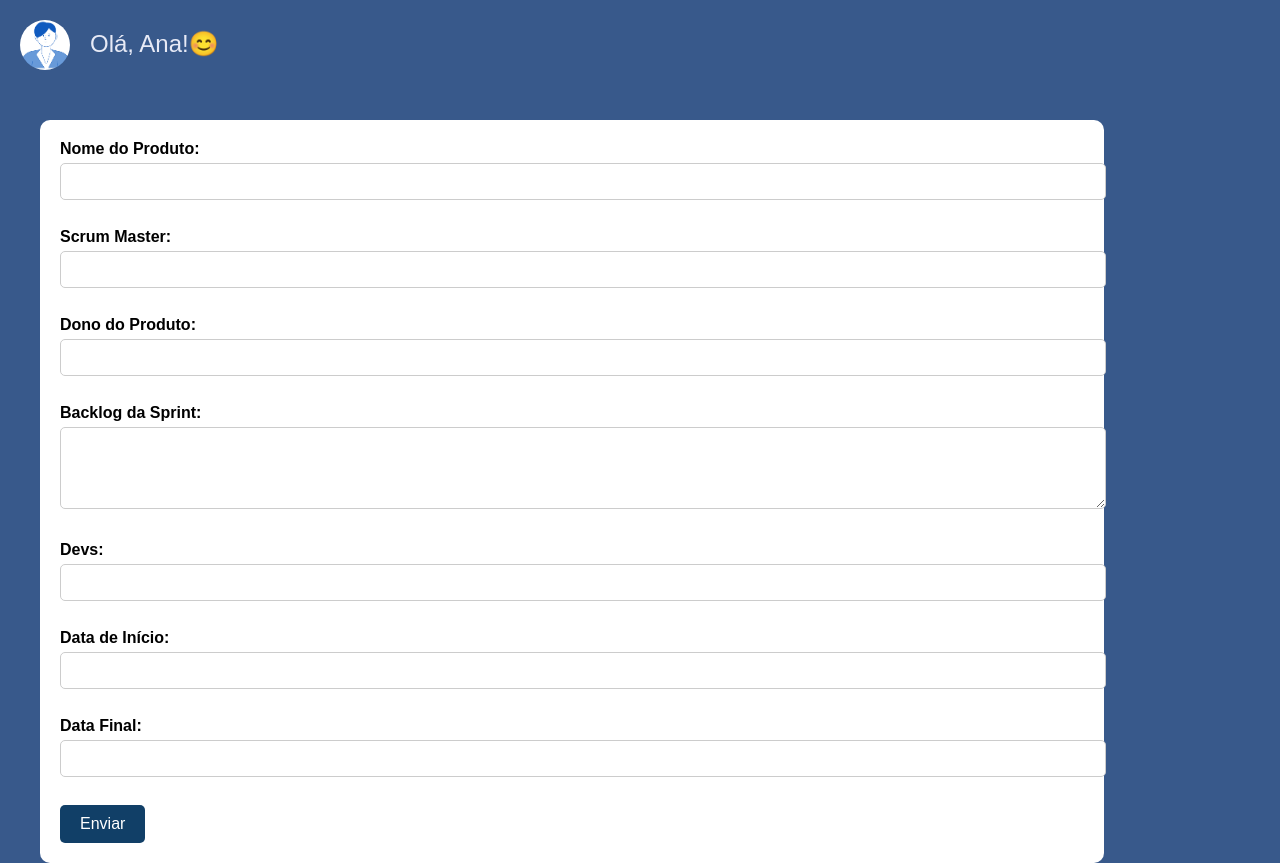
After one commit to Gabrielcouto1/TrabalhoESOF, a Flask app: page /novoProduto in a window 1280 px wide. The commit adds this page. Run offline with Flask 3, Linux system fonts and the light colour scheme.

Commit message:
pagina de cadastar novo produto pronta

```diff
--- a/server/app.py
+++ b/server/app.py
@@ -21,6 +21,10 @@ def login():
 def principal():
     return render_template("principal.html")
 
+@app.route("/novoProduto")
+def novoProduto():
+    return render_template("novoProduto.html")
+
 
 # pra adicionar uma nova rota
 # @app.route("/NOME DA ROTA")
--- /dev/null
+++ b/server/static/styles/novoProduto.css
@@ -0,0 +1,70 @@
+body {
+    margin: 0;
+    padding: 0;
+    background-color: #38598b;
+    font-family: Arial, sans-serif;
+}
+
+#profile {
+    position: fixed;
+    top: 20px;
+    left: 20px;
+    width: 50px;
+    height: 50px;
+    border-radius: 50%;
+    overflow: hidden;
+}
+
+#profile img {
+    width: 100%;
+    height: 100%;
+    object-fit: cover;
+}
+
+#greeting {
+    position: fixed;
+    top: 30px;
+    left: 90px;
+    font-size: 24px;
+    color: #e7eaf6;
+}
+
+form {
+    position: relative;
+    margin-top: 120px;
+    width: 80%;
+    max-width: 1500px;
+    background-color: #fff;
+    padding: 20px;
+    border-radius: 10px;
+    left: 40px;
+}
+
+form label {
+    font-weight: bold;
+}
+
+form input[type="text"],
+form textarea {
+    width: 100%;
+    padding: 10px;
+    margin-top: 5px;
+    margin-bottom: 10px;
+    border: 1px solid #ccc;
+    border-radius: 5px;
+}
+
+
+form input[type="submit"] {
+    background-color: #113f67;
+    color: #fff;
+    border: none;
+    padding: 10px 20px;
+    font-size: 16px;
+    border-radius: 5px;
+    cursor: pointer;
+}
+
+form input[type="submit"]:hover {
+    background-color: #0c2a48;
+}
--- /dev/null
+++ b/server/static/templates/novoProduto.html
@@ -0,0 +1,47 @@
+<!DOCTYPE html>
+<html lang="en">
+<head>
+    <meta charset="UTF-8">
+    <meta name="viewport" content="width=device-width, initial-scale=1.0">
+    <title class="title">Scrum2</title>
+    <link rel= "stylesheet" type= "text/css" href= "{{ url_for('static',filename='styles/novoProduto.css') }}">
+</head>
+<body>
+    <div id="profile">
+        <img src="{{ url_for('static',filename='assets/foto.png') }}" alt="Foto do perfil">
+    </div>
+    <div id="greeting">
+        Olá, Ana!😊
+    </div>
+
+    <form action="processar_formulario.php" method="POST">
+        <label for="nome_produto">Nome do Produto:</label><br>
+        <input type="text" id="nome_produto" name="nome_produto"><br><br>
+
+        <label for="scrum_master">Scrum Master:</label><br>
+        <input type="text" id="scrum_master" name="scrum_master"><br><br>
+
+        <label for="dono_produto">Dono do Produto:</label><br>
+        <input type="text" id="dono_produto" name="dono_produto"><br><br>
+
+        <label for="backlog_sprint">Backlog da Sprint:</label><br>
+        <textarea id="backlog_sprint" name="backlog_sprint" rows="4" cols="50"></textarea><br><br>
+
+        <label for="devs">Devs:</label><br>
+        <input type="text" id="devs" name="devs"><br><br>
+
+        <label for="dataInicio">Data de Início:</label><br>
+        <input type="text" id="dataInicio" name="dataInicio"><br><br>
+
+        <label for="dataFim">Data Final:</label><br>
+        <input type="text" id="dataFim" name="dataFim"><br><br>
+
+        <input type="submit" value="Enviar">
+    </form>
+    </div>
+
+    <script>
+
+    </script>
+</body>
+</html>
--- a/server/static/templates/principal.html
+++ b/server/static/templates/principal.html
@@ -21,6 +21,8 @@
         </div>
         <div class="conteudo">
           <!-- Conteúdo da barrinha aqui -->
+          <button class="botao_board" onclick="window.location.href='scrum_board.html'">Cadastrar novo produto</button>
+
           <h2 class="Titulo_produto">Produto Atual:</h2>
           <button class="botao_daily" onclick="handleDailyClick()">Daily</button>
           <h3>Backlog do Produto:  </h3>
```
